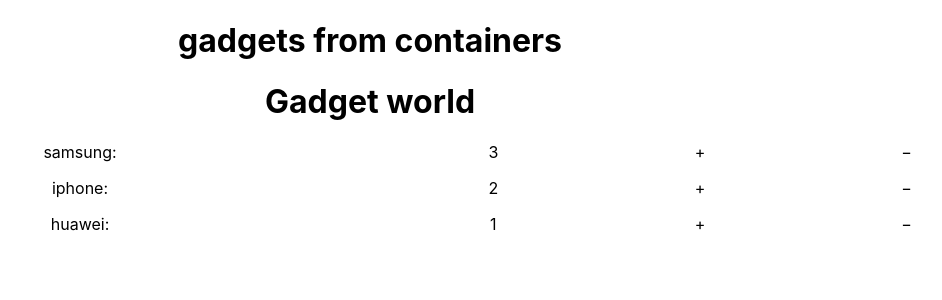
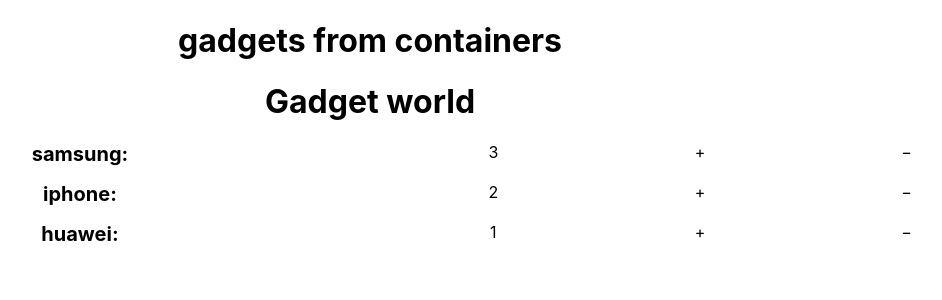
Before and after one commit to ermiaskidane/REACT-REDUX, a React (Create React App) app: page / in a window 1280 px wide. Shown: the top 300 px of the page, without its empty margins (270-1212 px from the left). Built offline with nearby package versions, Linux system fonts and the light colour scheme.

Commit message:
Update Gadget.css

```diff
--- a/src/components/Gadget.css
+++ b/src/components/Gadget.css
@@ -3,3 +3,8 @@
   display: grid;
   grid-template-columns: 3fr 1fr 1fr 1fr;
 }
+
+.MobileName {
+  font-size: 20px;
+  font-weight: 700;
+}
```
